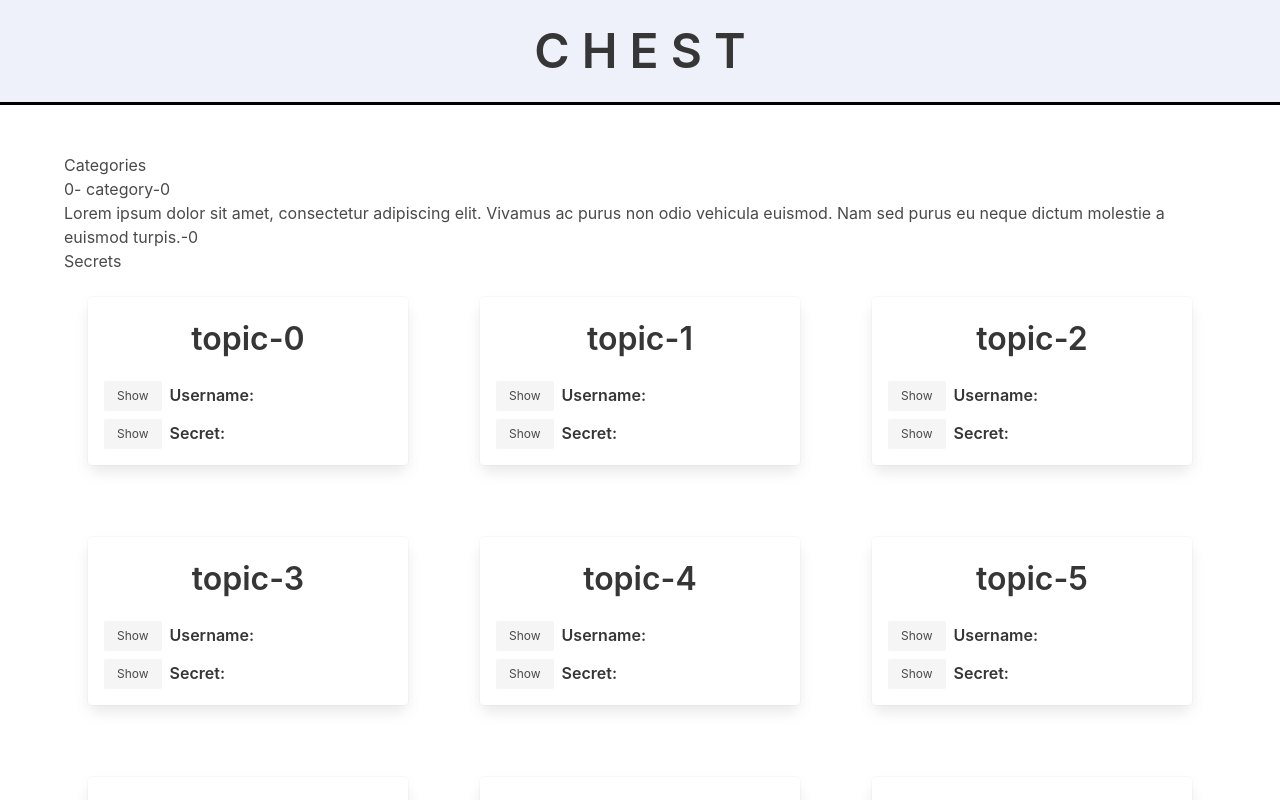
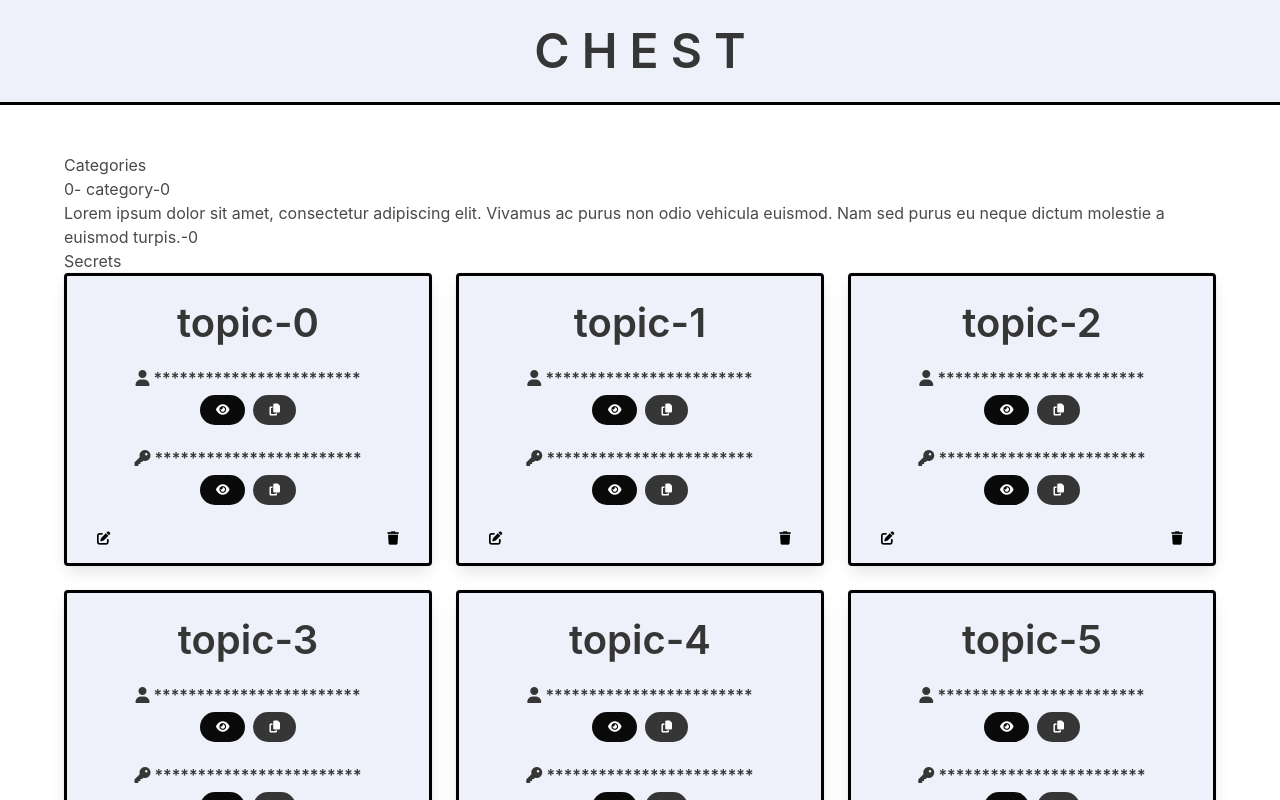
Before and after one commit to you97ssef/Vault, a Vue app: page / in a window 1280 px wide. Shown: the top 800 px of the page. Built offline with nearby package versions, Linux system fonts and the light colour scheme; what crypto-ts would draw is missing.

Commit message:
working on the secret component

```diff
--- a/src/components/Secret.vue
+++ b/src/components/Secret.vue
@@ -1,34 +1,53 @@
 <template>
-    <div class="card m-5">
+    <div class="card has-background-link-light">
         <div class="card-content">
-            <div class="content">
-                <p class="title is-3 has-text-centered">{{ secret.topic }}</p>
-                <div class="columns">
-                    <div class="column p-1 is-narrow">
-                        <button class="button is-light is-small" @click="showHideUsername()">{{ visibleUsername ? 'Hide' : 'Show' }}</button>
-                    </div>
-                    <div class="column p-1">
-                        <p class="subtitle is-6 pt-1">
-                            <strong>Username:</strong>
-                            {{ secret.username }}
-                        </p>
-                    </div>
-                </div>
-                <div class="columns">
-                    <div class="column p-1 is-narrow">
-                        <button class="button is-light is-small" @click="showHideSecret()">{{ visibleSecret ? 'Hide' : 'Show' }}</button>
-                    </div>
-                    <div class="column p-1">
-                        <p class="subtitle is-6 pt-1">
-                            <strong>Secret:</strong>
-                            {{ secret.secret }}
-                        </p>
-                    </div>
-                </div>
+            <p class="title is-2 has-text-centered mb-5">{{ secret.topic }}</p>
+            <p class="title is-6 has-text-centered mb-2">
+                <i class="fa-solid fa-user"></i>
+                {{ visibleUsername ? show(secret.username) : '************************' }}
+            </p>
+            <div class="buttons is-justify-content-center are-small">
+                <button class="button is-rounded is-black" @click="showHideUsername()">
+                    <i class="fa-solid fa-eye" v-if="!visibleUsername"></i>
+                    <i class="fa-solid fa-eye-slash" v-if="visibleUsername"></i>
+                </button>
+                <button class="button is-rounded is-dark" @click="copy(show(secret.username))">
+                    <i class="fa-solid fa-copy"></i>
+                </button>
+            </div>
+            <p class="title is-6 has-text-centered mb-2">
+                <i class="fa-solid fa-key"></i>
+                {{ visibleSecret ? show(secret.secret) : '************************' }}
+            </p>
+            <div class="buttons is-justify-content-center are-small">
+                <button class="button is-rounded is-black" @click="showHideSecret()">
+                    <i class="fa-solid fa-eye" v-if="!visibleSecret"></i>
+                    <i class="fa-solid fa-eye-slash" v-if="visibleSecret"></i>
+                </button>
+                <button class="button is-rounded is-dark" @click="copy(show(secret.secret))">
+                    <i class="fa-solid fa-copy"></i>
+                </button>
+            </div>
+            <div class="buttons is-justify-content-space-between">
+                <button type="button" class="borderless-button has-background-link-light">
+                    <i class="fa-solid fa-pen-to-square"></i>
+                </button>
+                <button type="button" class="borderless-button has-background-link-light">
+                    <i class="fa-solid fa-trash"></i>
+                </button>
             </div>
         </div>
     </div>
 </template>
+
+<style scoped>
+.card {
+    border: .2em black solid;
+}
+.borderless-button {
+    border: 0;
+}
+</style>
 
 <script lang="ts">
 import { SecretService } from "@/services/secret-service";
@@ -46,19 +65,18 @@ export default defineComponent({
         };
     },
     methods: {
+        show(secret: string){
+            return this.secretService.decrypt(secret)
+        },
         showHideUsername() {
-            if(!this.visibleUsername)
-                this.secret.username = this.secretService.decrypt(this.secret.username)
-            else
-                this.secret.username = this.secretService.encrypt(this.secret.username)
             this.visibleUsername = ! this.visibleUsername
         },
         showHideSecret() {
-            if(!this.visibleSecret)
-                this.secret.secret = this.secretService.decrypt(this.secret.secret)
-            else
-                this.secret.secret = this.secretService.encrypt(this.secret.secret)
             this.visibleSecret = ! this.visibleSecret
+        },
+        copy(string: string) {
+            navigator.clipboard.writeText(string);
+            console.log('copied successfully!')
         }
     },
 });
```
